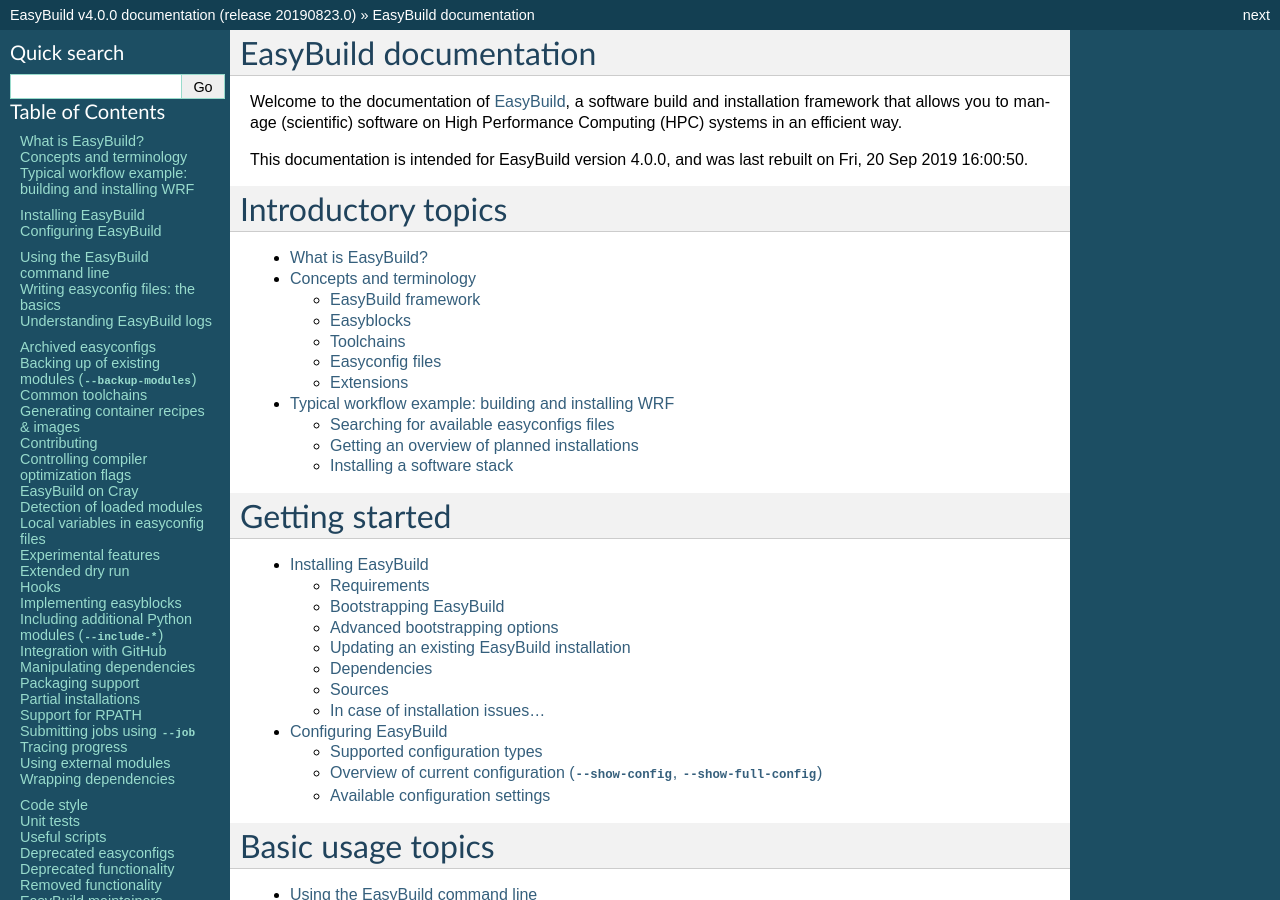
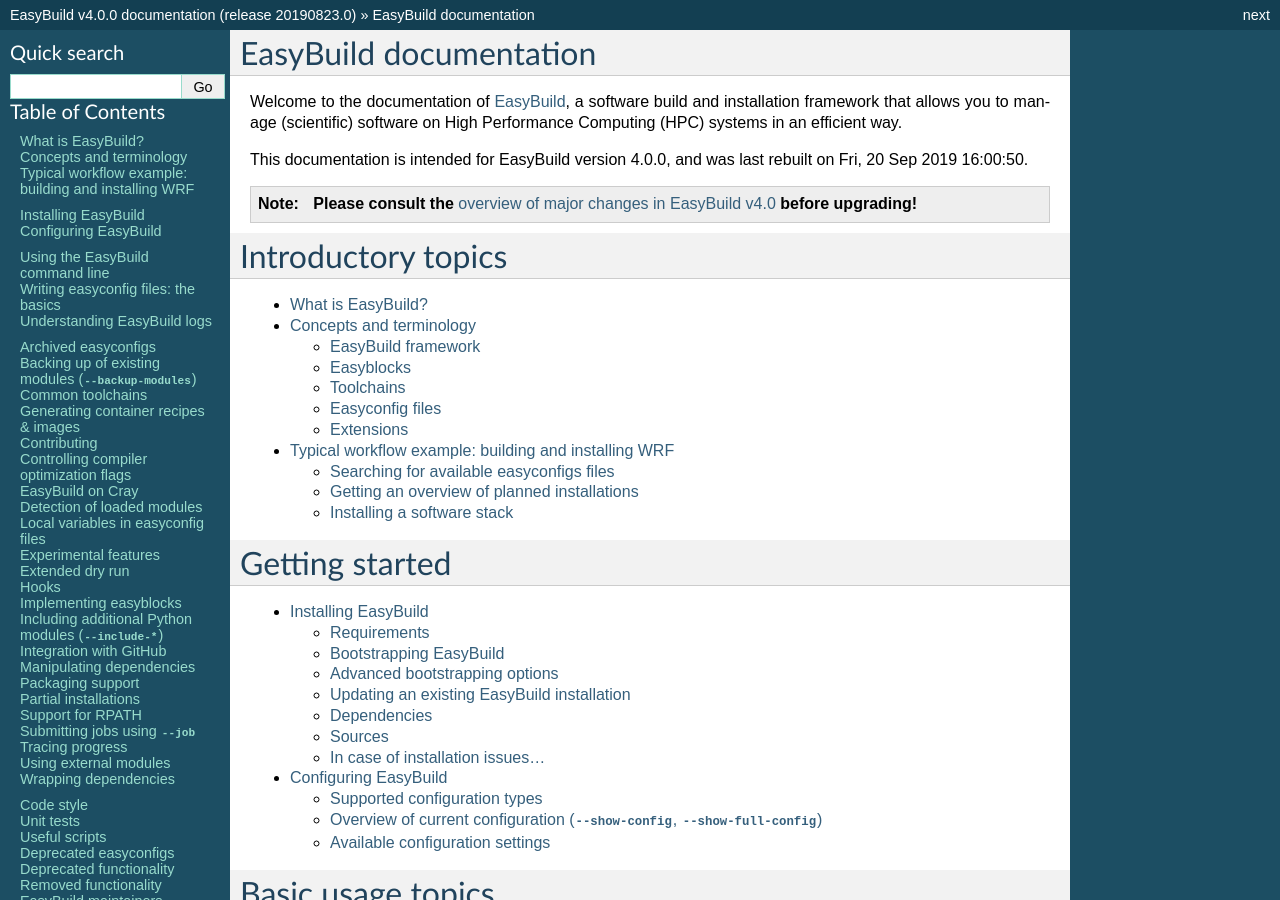
Before and after one commit to easybuilders/easybuild, a Sphinx documentation site: the page built from docs/index.rst, in a window 1280 px wide and 900 px high. Built offline with Sphinx 7.4.7, drawn with Linux system fonts in a browser that asks for light colours; pages that are not in the unit, such as notebooks, are missing from menus.

Commit message:
add link to overview of changes in EasyBuild v4.0 on docs landing page

```diff
--- a/docs/index.rst
+++ b/docs/index.rst
@@ -10,6 +10,8 @@
 that allows you to manage (scientific) software on High Performance Computing (HPC) systems in an efficient way.
 
 This documentation is intended for EasyBuild version |version|, and was last rebuilt on |today|.
+
+.. note:: **Please consult the** :ref:`overview of major changes in EasyBuild v4.0 <eb4_changes_overview>` **before upgrading!**
 
 .. _contents:
 
```
